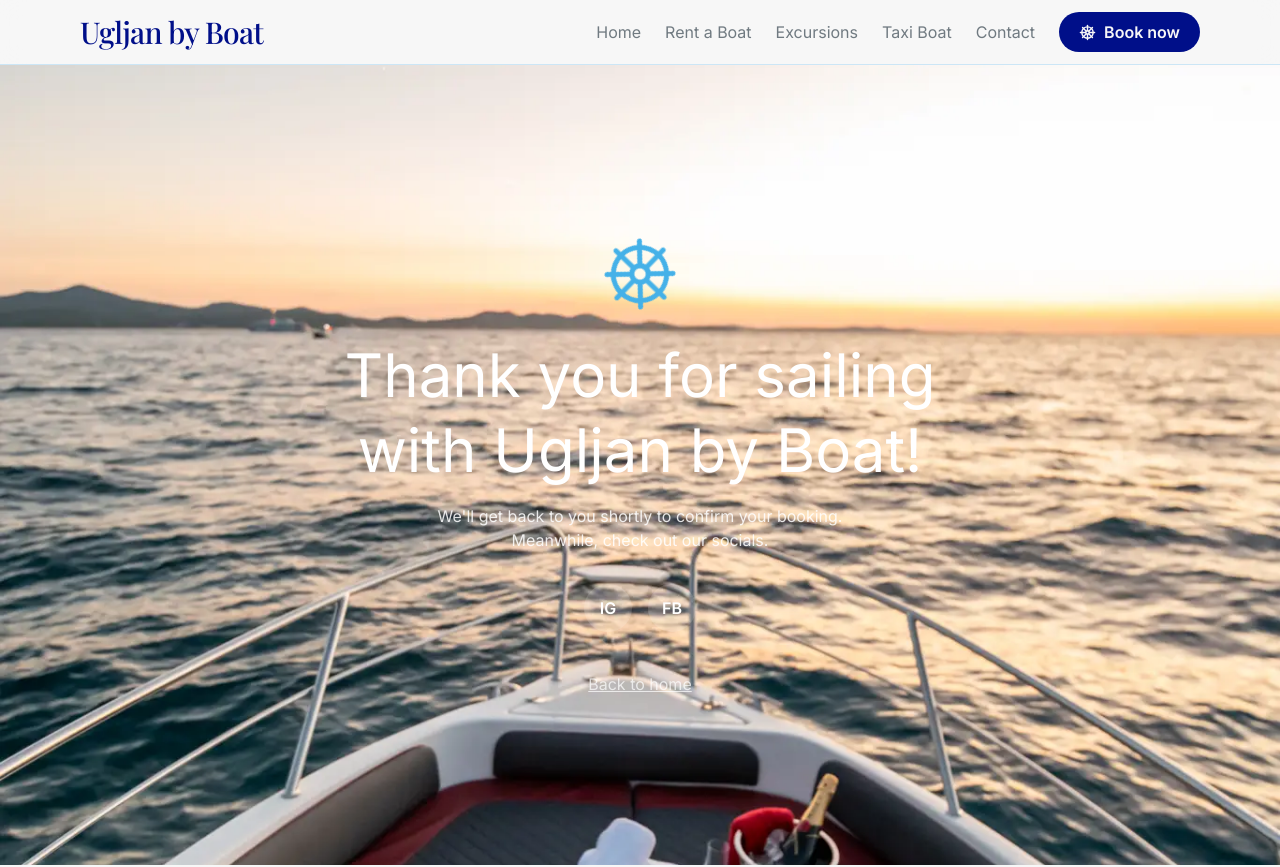
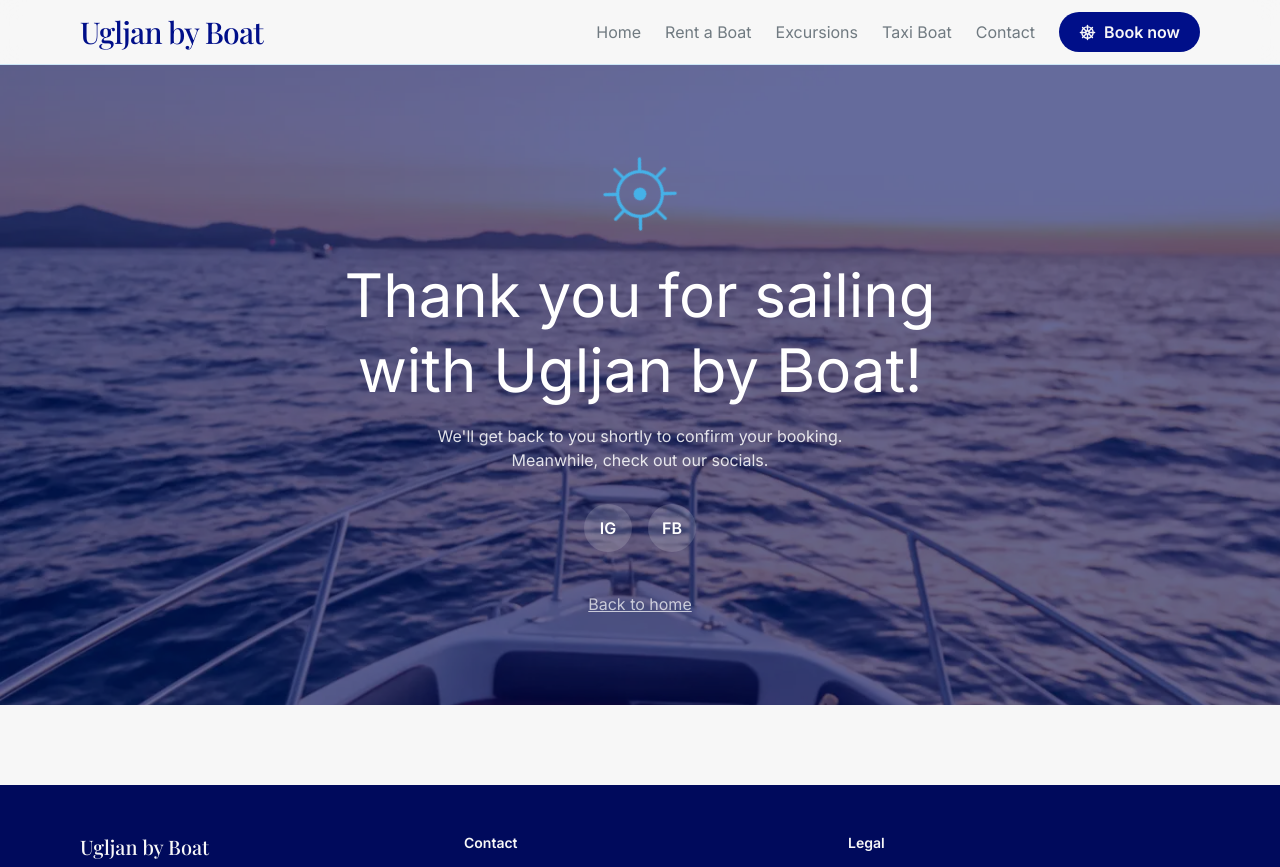
Before and after one commit to expaetra/ugljan-by-boat, a React (Vite) app in the folder frontend/: page /thank-you in a window 1280 px wide. Shown: the top 867 px of the page. Built offline with nearby package versions, Linux system fonts and the light colour scheme.

Commit message:
Thank you page

```diff
--- a/frontend/src/pages/contact/ThankYou.jsx
+++ b/frontend/src/pages/contact/ThankYou.jsx
@@ -1,14 +1,24 @@
 import { Link } from 'react-router-dom'
-import { ShipWheel } from 'lucide-react'
 import { site } from '../../lib/siteConfig.js'
 import sunsetFront from '../../assets/sunset/sunset_front.webp'
 
+function Wheel() {
+  return (
+    <svg viewBox="0 0 100 100" className="w-20 h-20 mx-auto mb-6 animate-[spin_9s_linear_infinite] text-sun" fill="none" stroke="currentColor" strokeWidth="4" strokeLinecap="round">
+      <circle cx="50" cy="50" r="28" />
+      <circle cx="50" cy="50" r="8" fill="currentColor" stroke="none" />
+      <path d="M50 22V6M50 78v16M22 50H6M78 50h16M30 30L19 19M70 70l11 11M70 30l11-11M30 70L19 81" />
+    </svg>
+  )
+}
+
 export default function ThankYou() {
   return (
-    <div className="relative min-h-screen overflow-hidden">
+    <div className="relative min-h-[80vh] overflow-hidden">
       <img src={sunsetFront} alt="" className="absolute inset-0 w-full h-full object-cover" />
-      <div className="relative min-h-screen flex flex-col items-center justify-center text-center text-white px-6 py-20">
-        <ShipWheel size={80} strokeWidth={1.5} className="mb-6 animate-[spin_9s_linear_infinite] text-sun" />
+      <div className="absolute inset-0 bg-deep/60" />
+      <div className="relative min-h-[80vh] flex flex-col items-center justify-center text-center text-white px-6 py-20">
+        <Wheel />
         <h1 className="font-display text-4xl sm:text-6xl leading-tight max-w-2xl">Thank you for sailing with {site.name}!</h1>
         <p className="mt-4 max-w-md text-white/85">We&apos;ll get back to you shortly to confirm your booking. Meanwhile, check out our socials.</p>
         <div className="flex gap-4 mt-8">
```
